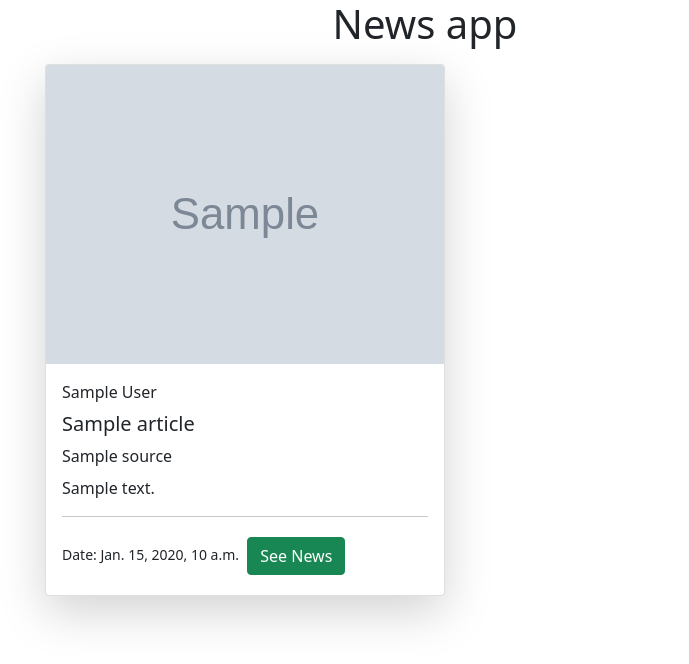
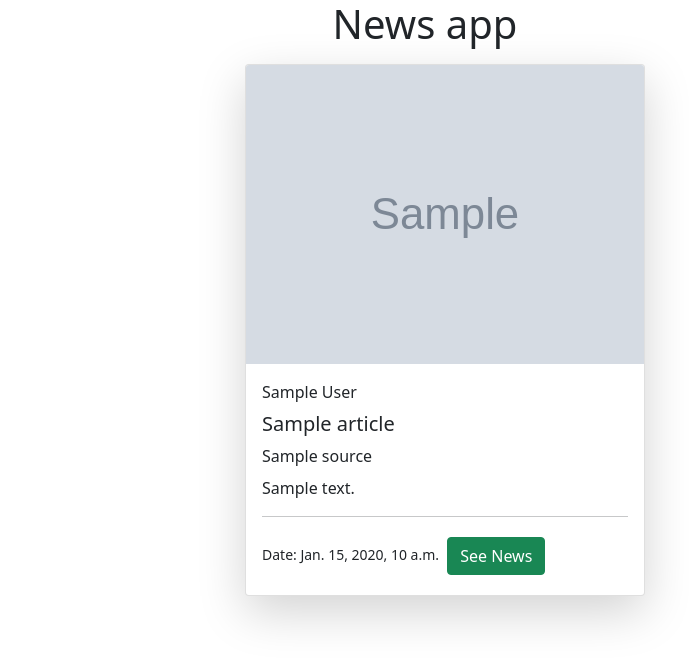
Before and after one commit to DakshDudeja/News_App, a Django app: page / in a window 1280 px wide. Shown: the top 664 px of the page, without its empty margins (215-904 px from the left). Run offline with Django 3.2, Linux system fonts and the light colour scheme; tables that the repository leaves empty hold one stand-in row (values such as "Sample post"); grey boxes marked "Sample" are stand-in pictures; a database or web service that is not in the repository returns one stand-in record (values such as "Sample title"); data that the repository does not hold is empty.

Commit message:
Update home.html

```diff
--- a/news_api/templates/news_api/home.html
+++ b/news_api/templates/news_api/home.html
@@ -26,7 +26,7 @@
         <button type="submit" value="Search">Search</button>
     </form> -->
 
-    <div class="container" style="max-width: 800px;">
+    <div class="container" style="max-width: 400px;">
         <div class="row">
             <div class="col-sm-6">
 
```
